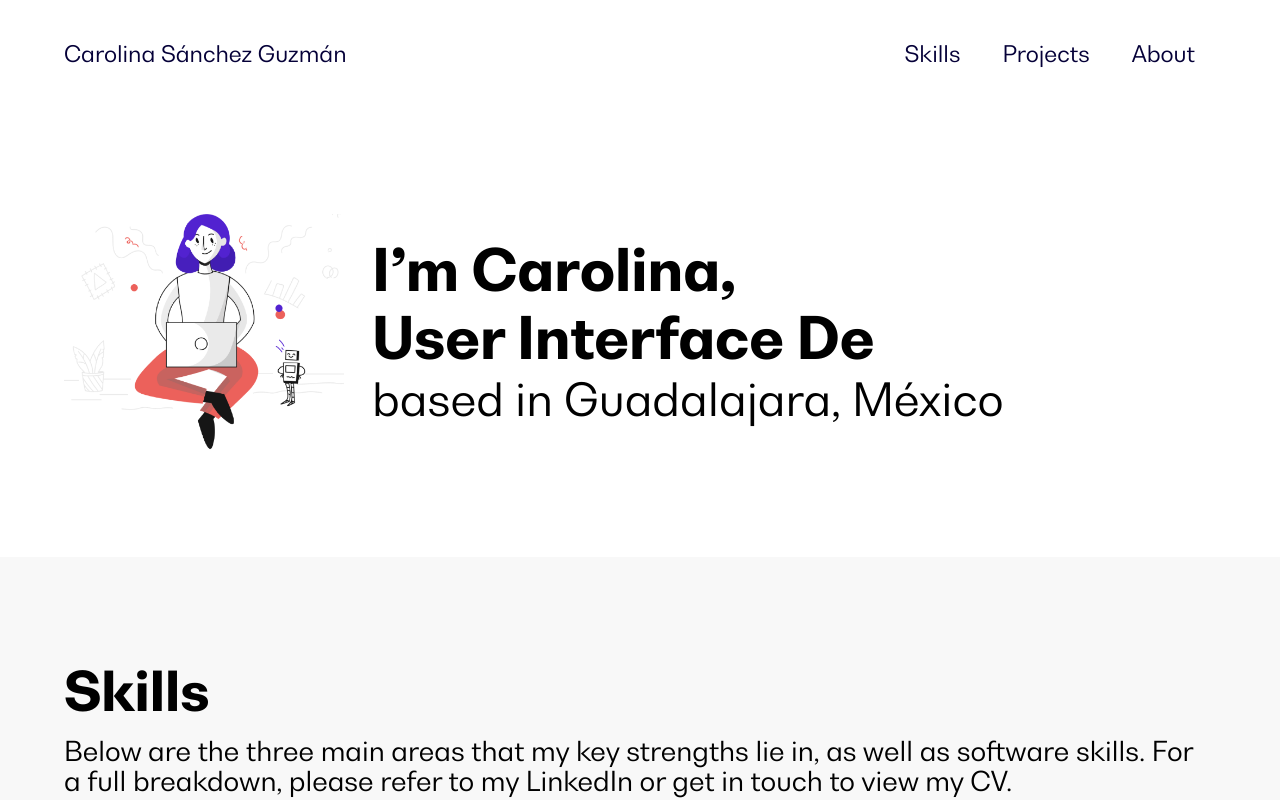
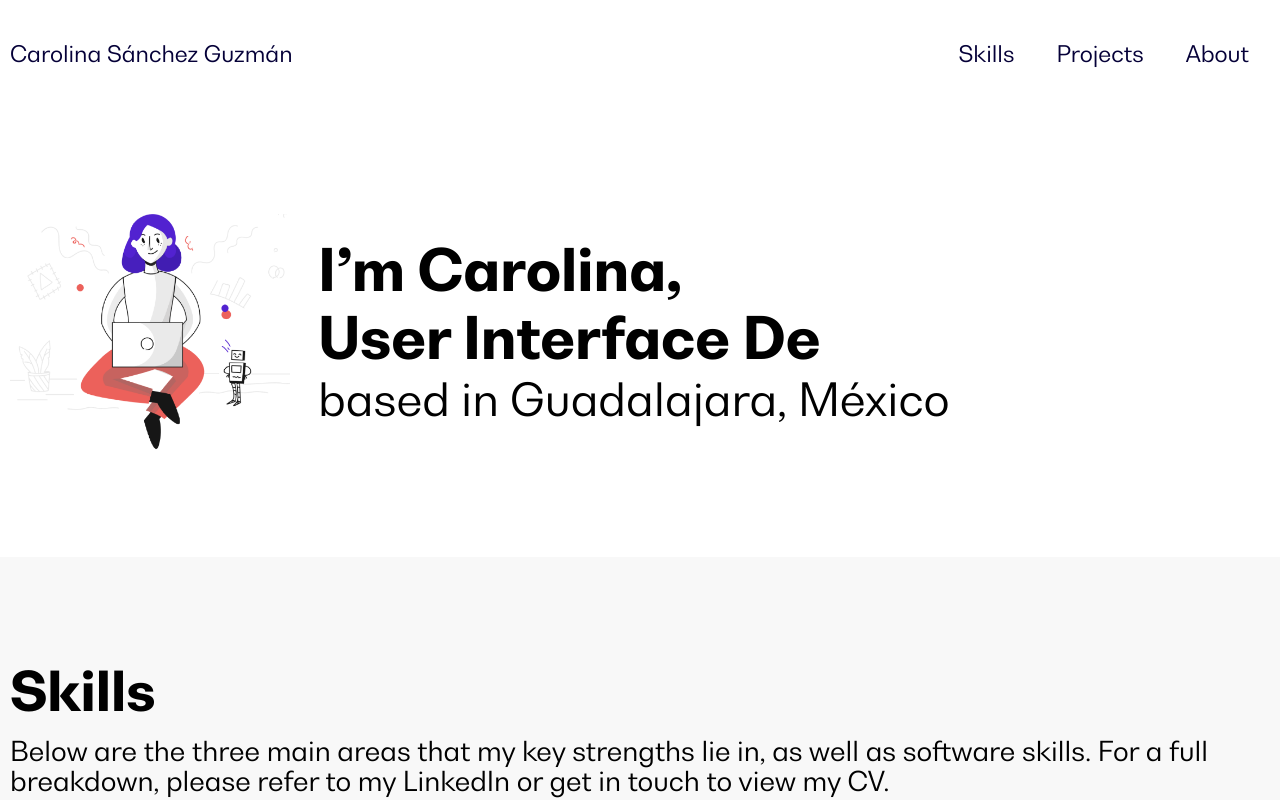
Before and after one commit to dannegm/carouiux, a React app: page / in a window 1280 px wide. Shown: the top 800 px of the page. Built offline with nearby package versions, Linux system fonts and the light colour scheme; the HTML template or start-up script is replaced by a standard one.

Commit message:
Feature: Adjusting width in larger screens

```diff
--- a/src/components/layout/helpers.js
+++ b/src/components/layout/helpers.js
@@ -1,6 +1,7 @@
 import styled from 'styled-components';
 
 export const Centered = styled.div`
-  width: 90%;
+  max-width: 90rem;
+  width: auto;
   margin: 0 auto;
 `;
```
